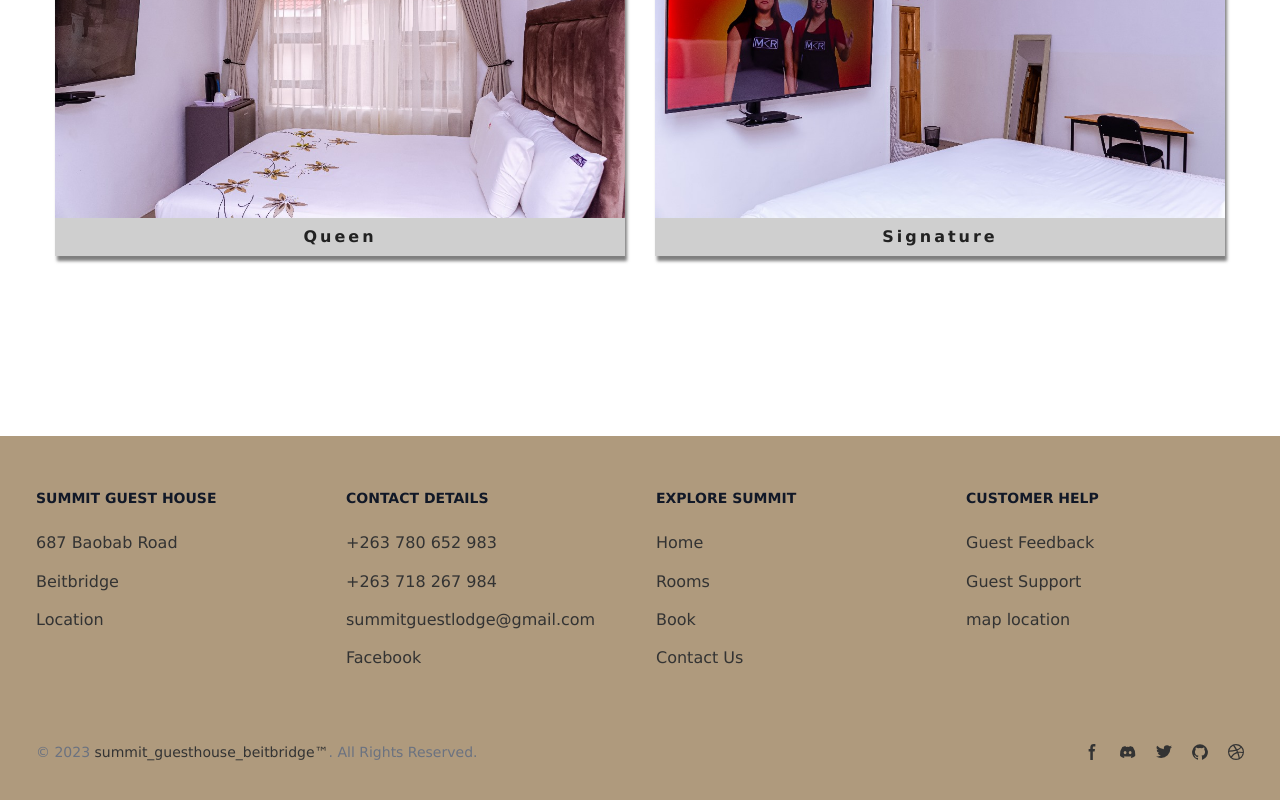
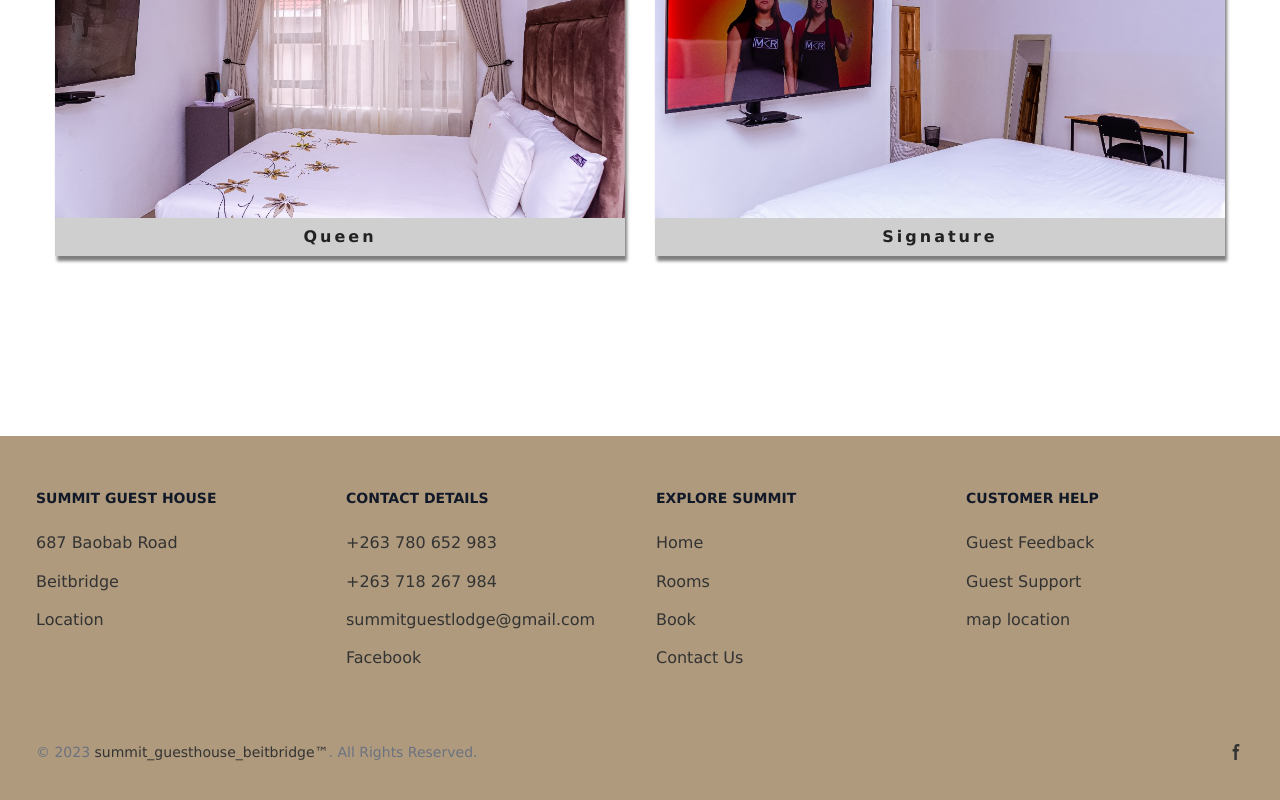
Before and after one commit to Mikelesnr/summit-lodge, a Next.js app: page /rooms in a window 1280 px wide. Shown: the part 1886-2686 px from the top of the page. Built offline with nearby package versions, Linux system fonts and the light colour scheme.

Commit message:
socials added

```diff
--- a/components/footer.js
+++ b/components/footer.js
@@ -155,7 +155,7 @@ const Footer = () => {
                 </svg>
                 <span className="sr-only">Facebook page</span>
               </a>
-              <a
+              {/* <a
                 href="#"
                 className="text-gray-400 hover:text-gray-900 dark:hover:text-white"
               >
@@ -169,8 +169,8 @@ const Footer = () => {
                   <path d="M16.942 1.556a16.3 16.3 0 0 0-4.126-1.3 12.04 12.04 0 0 0-.529 1.1 15.175 15.175 0 0 0-4.573 0 11.585 11.585 0 0 0-.535-1.1 16.274 16.274 0 0 0-4.129 1.3A17.392 17.392 0 0 0 .182 13.218a15.785 15.785 0 0 0 4.963 2.521c.41-.564.773-1.16 1.084-1.785a10.63 10.63 0 0 1-1.706-.83c.143-.106.283-.217.418-.33a11.664 11.664 0 0 0 10.118 0c.137.113.277.224.418.33-.544.328-1.116.606-1.71.832a12.52 12.52 0 0 0 1.084 1.785 16.46 16.46 0 0 0 5.064-2.595 17.286 17.286 0 0 0-2.973-11.59ZM6.678 10.813a1.941 1.941 0 0 1-1.8-2.045 1.93 1.93 0 0 1 1.8-2.047 1.919 1.919 0 0 1 1.8 2.047 1.93 1.93 0 0 1-1.8 2.045Zm6.644 0a1.94 1.94 0 0 1-1.8-2.045 1.93 1.93 0 0 1 1.8-2.047 1.918 1.918 0 0 1 1.8 2.047 1.93 1.93 0 0 1-1.8 2.045Z" />
                 </svg>
                 <span className="sr-only">Discord community</span>
-              </a>
-              <a
+              </a> */}
+              {/* <a
                 href="#"
                 className="text-gray-400 hover:text-gray-900 dark:hover:text-white"
               >
@@ -188,8 +188,8 @@ const Footer = () => {
                   />
                 </svg>
                 <span className="sr-only">Twitter page</span>
-              </a>
-              <a
+              </a> */}
+              {/* <a
                 href="#"
                 className="text-gray-400 hover:text-gray-900 dark:hover:text-white"
               >
@@ -207,8 +207,8 @@ const Footer = () => {
                   />
                 </svg>
                 <span className="sr-only">GitHub account</span>
-              </a>
-              <a
+              </a> */}
+              {/* <a
                 href="#"
                 className="text-gray-400 hover:text-gray-900 dark:hover:text-white"
               >
@@ -226,7 +226,7 @@ const Footer = () => {
                   />
                 </svg>
                 <span className="sr-only">Dribbble account</span>
-              </a>
+              </a> */}
             </div>
           </div>
         </div>
```
